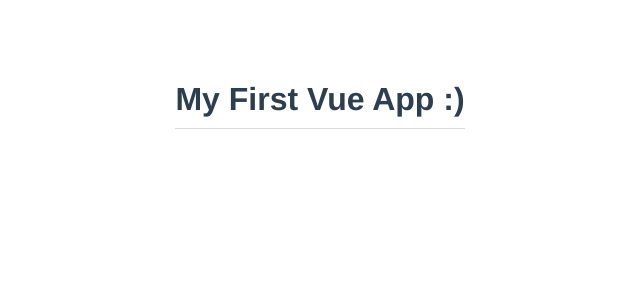
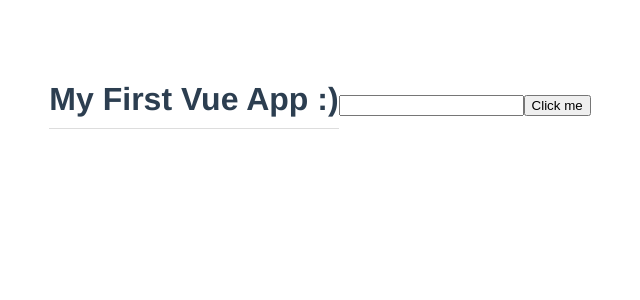
Before and after one commit to braden-w-tutorials/learn-vue-with-net-ninja, a Vue app in the folder modal-project/: page / in a window 1280 px wide. Shown: the top 300 px of the page, without its empty margins (320-960 px from the left). Built offline with nearby package versions, Linux system fonts and the light colour scheme.

Commit message:
handleClick with Vue Refs

```diff
--- a/modal-project/src/App.vue
+++ b/modal-project/src/App.vue
@@ -1,5 +1,7 @@
 <template>
   <h1>{{ title }}</h1>
+  <input type="text" ref="name" />
+  <button @click="handleClick">Click me</button>
 </template>
 
 <script>
@@ -9,6 +11,11 @@
     return {
       title: "My First Vue App :)",
     }
+  },
+  methods: {
+    handleClick() {
+      console.log(this.$refs.name)
+    },
   },
 }
 </script>
```
